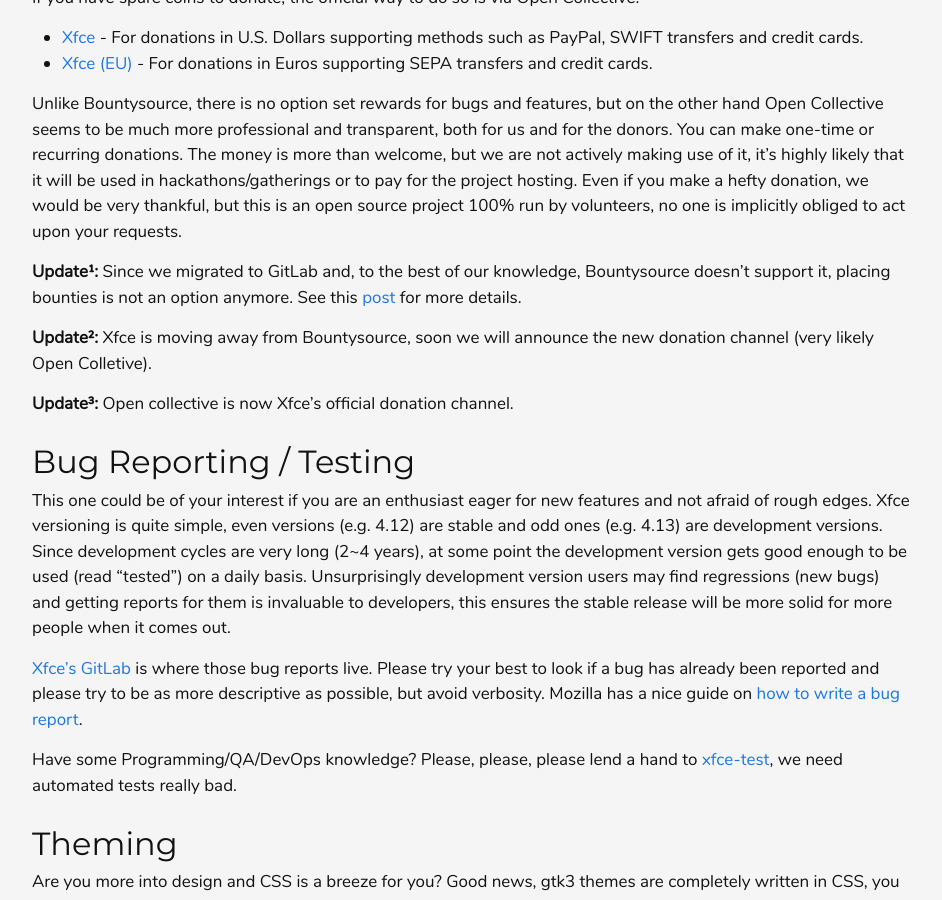
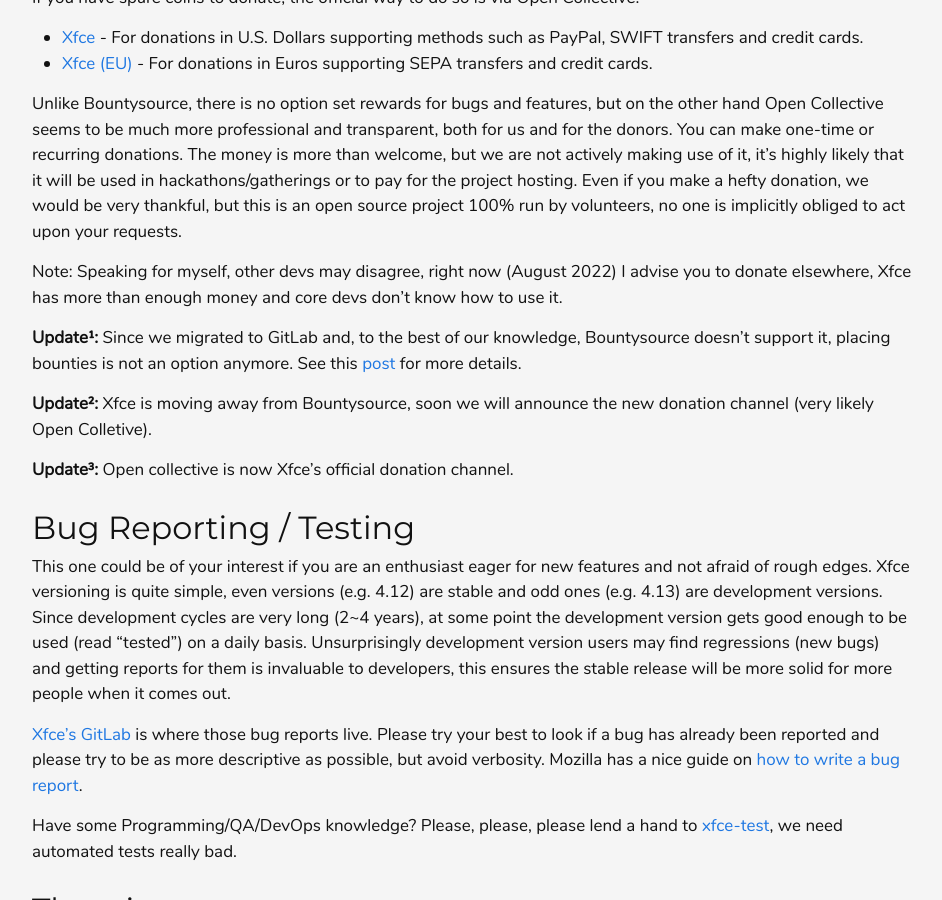
Before and after one commit to andreldm/andreldm.github.io, a Jekyll site: the page built from _posts/2018-12-03-xfce-contributor-guide.md, in a window 1280 px wide and 900 px high, scrolled down 979 px. Shown: the whole window, without its empty margins (168-1110 px from the left). Built offline with Jekyll 4.4.1, drawn with Linux system fonts in a browser that asks for light colours.

Commit message:
xfce-contrib-guide: Note about donation

```diff
--- a/_posts/2018-12-03-xfce-contributor-guide.md
+++ b/_posts/2018-12-03-xfce-contributor-guide.md
@@ -33,6 +33,8 @@
 
 Unlike Bountysource, there is no option set rewards for bugs and features, but on the other hand Open Collective seems to be much more professional and transparent, both for us and for the donors.
 You can make one-time or recurring donations. The money is more than welcome, but we are not actively making use of it, it's highly likely that it will be used in hackathons/gatherings or to pay for the project hosting. Even if you make a hefty donation, we would be very thankful, but this is an open source project 100% run by volunteers, no one is implicitly obliged to act upon your requests.
+
+Note: Speaking for myself, other devs may disagree, right now (August 2022) I advise you to donate elsewhere, Xfce has more than enough money and core devs don't know how to use it.
 
 **Update¹:** Since we migrated to GitLab and, to the best of our knowledge, Bountysource doesn't support it, placing bounties is not an option anymore. See this [post](https://simon.shimmerproject.org/2020/06/18/why-bountysource-why/) for more details.
 
```
